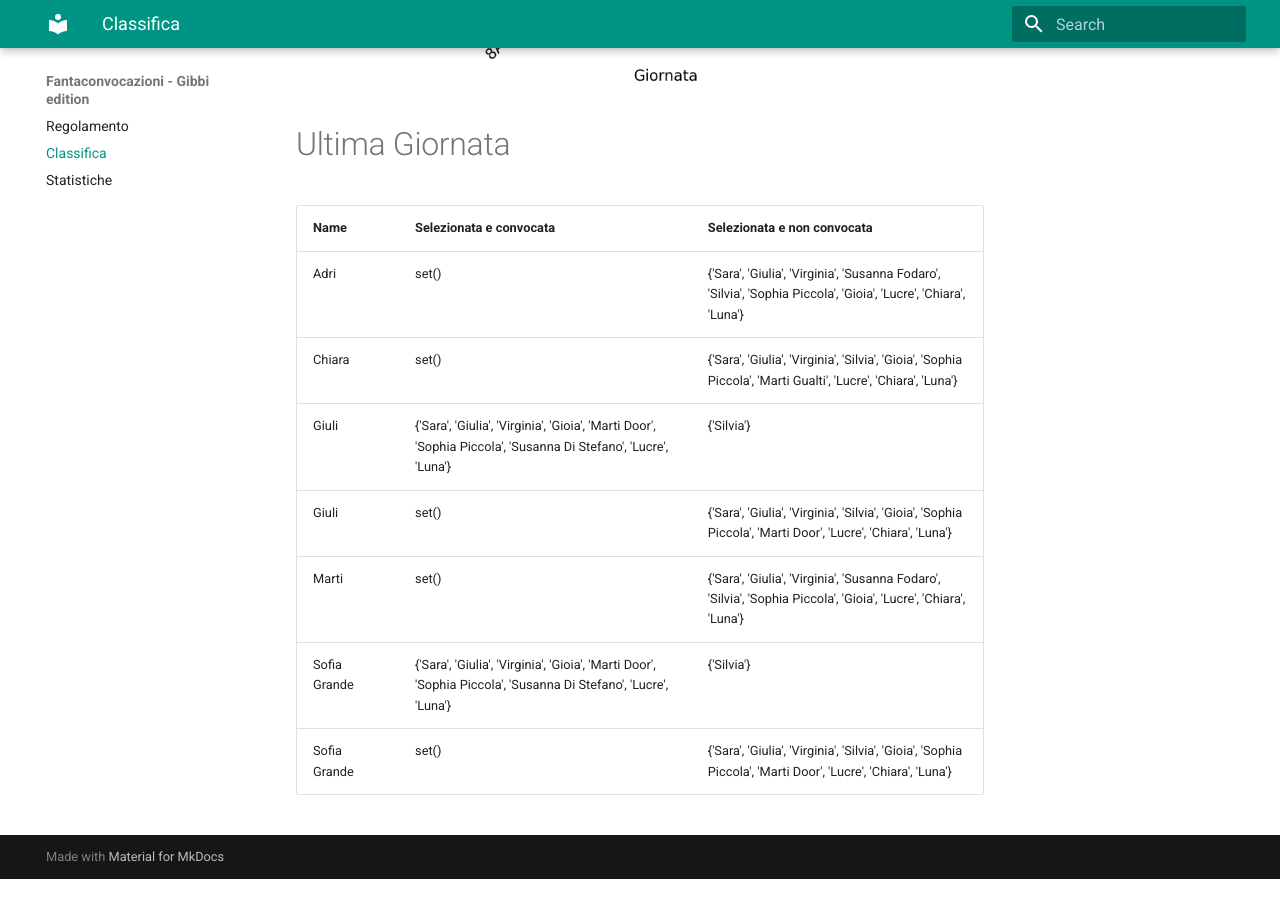
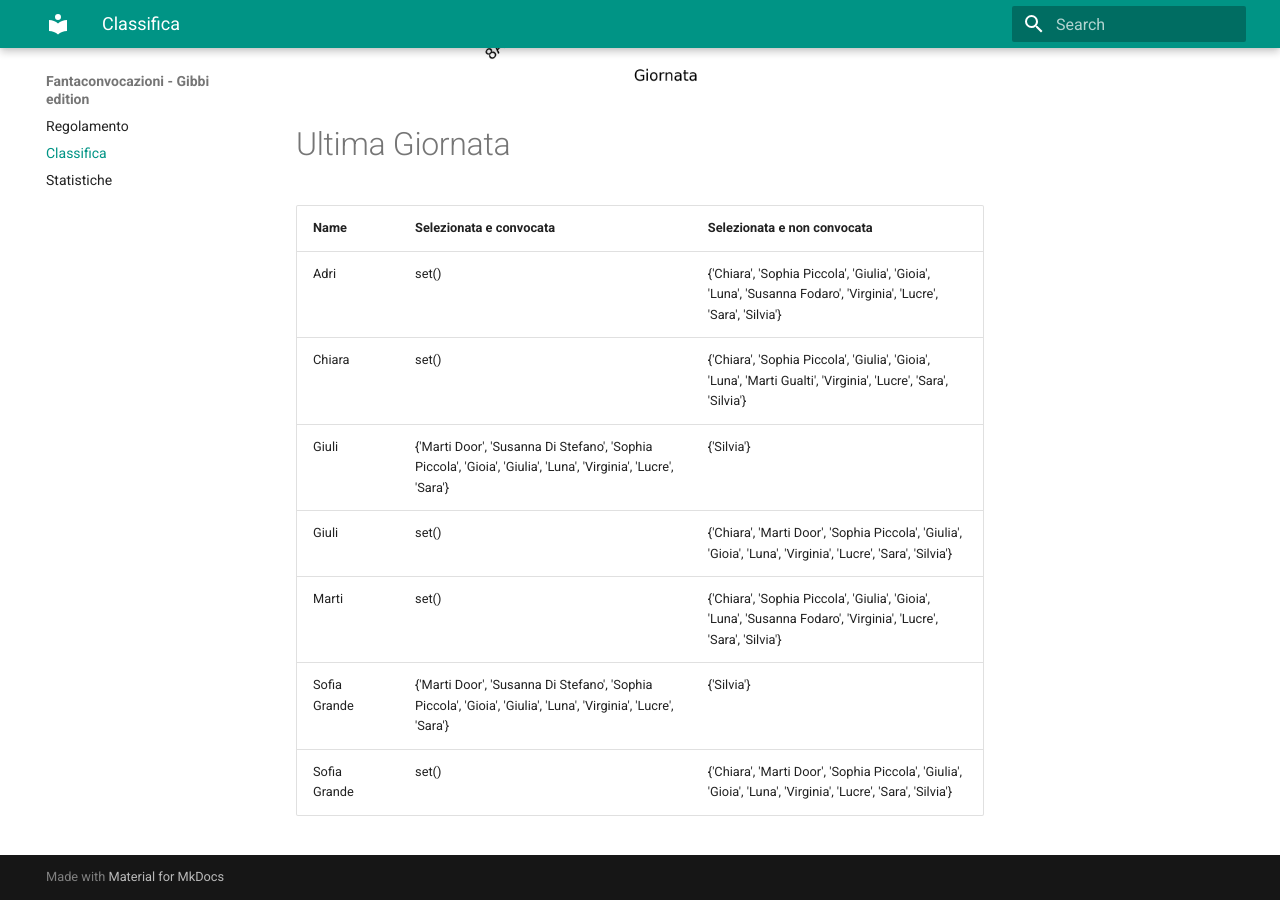
Before and after one commit to martinig94/fantagibbi, an MkDocs documentation site: the page built from docs/Classifica.md, in a window 1280 px wide and 900 px high, scrolled down 1024 px. Built offline with MkDocs 1.6.1 and Material for MkDocs 9.7.7, drawn with Linux system fonts in a browser that asks for light colours; before the commit the page ends 1903 px from its top, so only the background shows below that.

Commit message:
Auto-update from main.py

```diff
--- a/docs/Classifica.md
+++ b/docs/Classifica.md
@@ -18,11 +18,11 @@
 <!-- START_TABLE CORRECT -->
 | Name         | Selezionata e convocata                                                                                        | Selezionata e non convocata                                                                                      |
 |:-------------|:---------------------------------------------------------------------------------------------------------------|:-----------------------------------------------------------------------------------------------------------------|
-| Adri         | set()                                                                                                          | {'Sara', 'Giulia', 'Virginia', 'Susanna Fodaro', 'Silvia', 'Sophia Piccola', 'Gioia', 'Lucre', 'Chiara', 'Luna'} |
-| Chiara       | set()                                                                                                          | {'Sara', 'Giulia', 'Virginia', 'Silvia', 'Gioia', 'Sophia Piccola', 'Marti Gualti', 'Lucre', 'Chiara', 'Luna'}   |
-| Giuli        | {'Sara', 'Giulia', 'Virginia', 'Gioia', 'Marti Door', 'Sophia Piccola', 'Susanna Di Stefano', 'Lucre', 'Luna'} | {'Silvia'}                                                                                                       |
-| Giuli        | set()                                                                                                          | {'Sara', 'Giulia', 'Virginia', 'Silvia', 'Gioia', 'Sophia Piccola', 'Marti Door', 'Lucre', 'Chiara', 'Luna'}     |
-| Marti        | set()                                                                                                          | {'Sara', 'Giulia', 'Virginia', 'Susanna Fodaro', 'Silvia', 'Sophia Piccola', 'Gioia', 'Lucre', 'Chiara', 'Luna'} |
-| Sofia Grande | {'Sara', 'Giulia', 'Virginia', 'Gioia', 'Marti Door', 'Sophia Piccola', 'Susanna Di Stefano', 'Lucre', 'Luna'} | {'Silvia'}                                                                                                       |
-| Sofia Grande | set()                                                                                                          | {'Sara', 'Giulia', 'Virginia', 'Silvia', 'Gioia', 'Sophia Piccola', 'Marti Door', 'Lucre', 'Chiara', 'Luna'}     |
+| Adri         | set()                                                                                                          | {'Chiara', 'Sophia Piccola', 'Giulia', 'Gioia', 'Luna', 'Susanna Fodaro', 'Virginia', 'Lucre', 'Sara', 'Silvia'} |
+| Chiara       | set()                                                                                                          | {'Chiara', 'Sophia Piccola', 'Giulia', 'Gioia', 'Luna', 'Marti Gualti', 'Virginia', 'Lucre', 'Sara', 'Silvia'}   |
+| Giuli        | {'Marti Door', 'Susanna Di Stefano', 'Sophia Piccola', 'Gioia', 'Giulia', 'Luna', 'Virginia', 'Lucre', 'Sara'} | {'Silvia'}                                                                                                       |
+| Giuli        | set()                                                                                                          | {'Chiara', 'Marti Door', 'Sophia Piccola', 'Giulia', 'Gioia', 'Luna', 'Virginia', 'Lucre', 'Sara', 'Silvia'}     |
+| Marti        | set()                                                                                                          | {'Chiara', 'Sophia Piccola', 'Giulia', 'Gioia', 'Luna', 'Susanna Fodaro', 'Virginia', 'Lucre', 'Sara', 'Silvia'} |
+| Sofia Grande | {'Marti Door', 'Susanna Di Stefano', 'Sophia Piccola', 'Gioia', 'Giulia', 'Luna', 'Virginia', 'Lucre', 'Sara'} | {'Silvia'}                                                                                                       |
+| Sofia Grande | set()                                                                                                          | {'Chiara', 'Marti Door', 'Sophia Piccola', 'Giulia', 'Gioia', 'Luna', 'Virginia', 'Lucre', 'Sara', 'Silvia'}     |
 <!-- END_TABLE CORRECT -->
```
